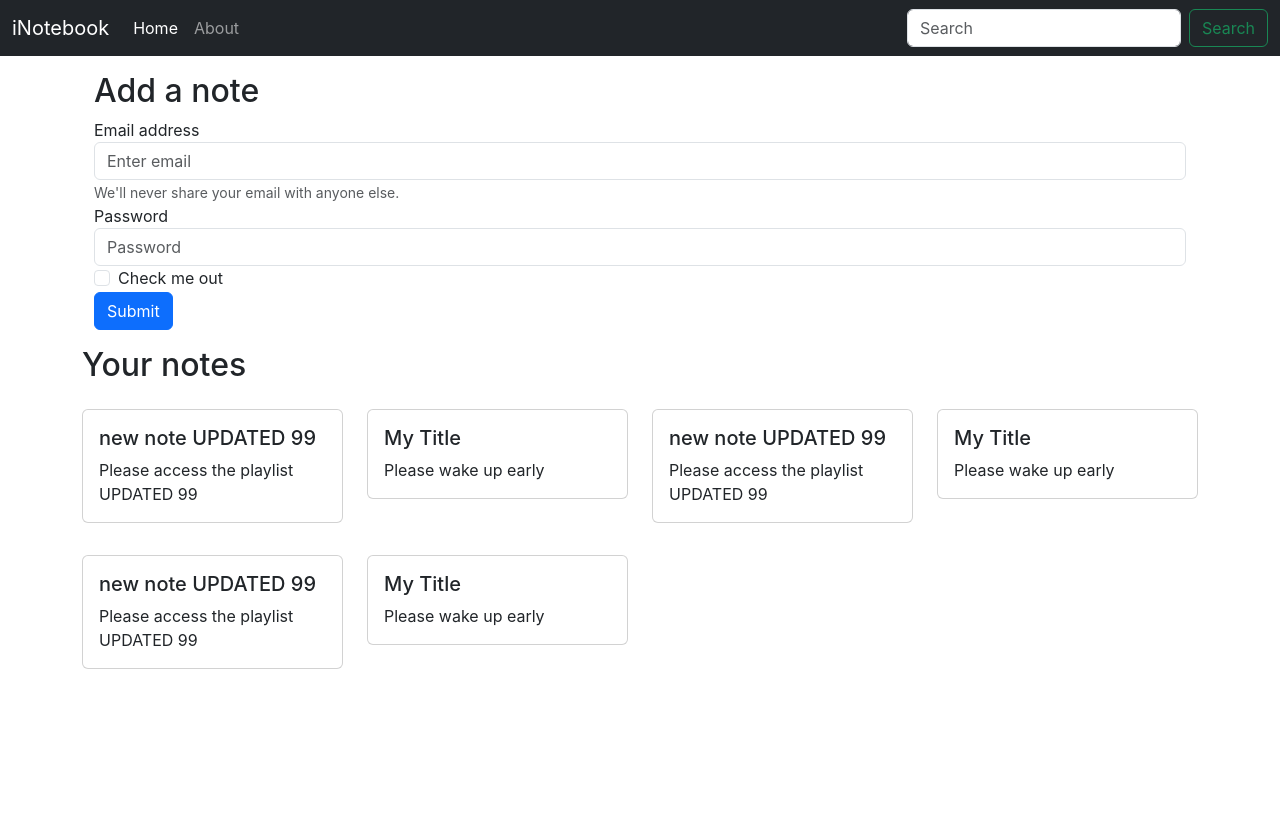
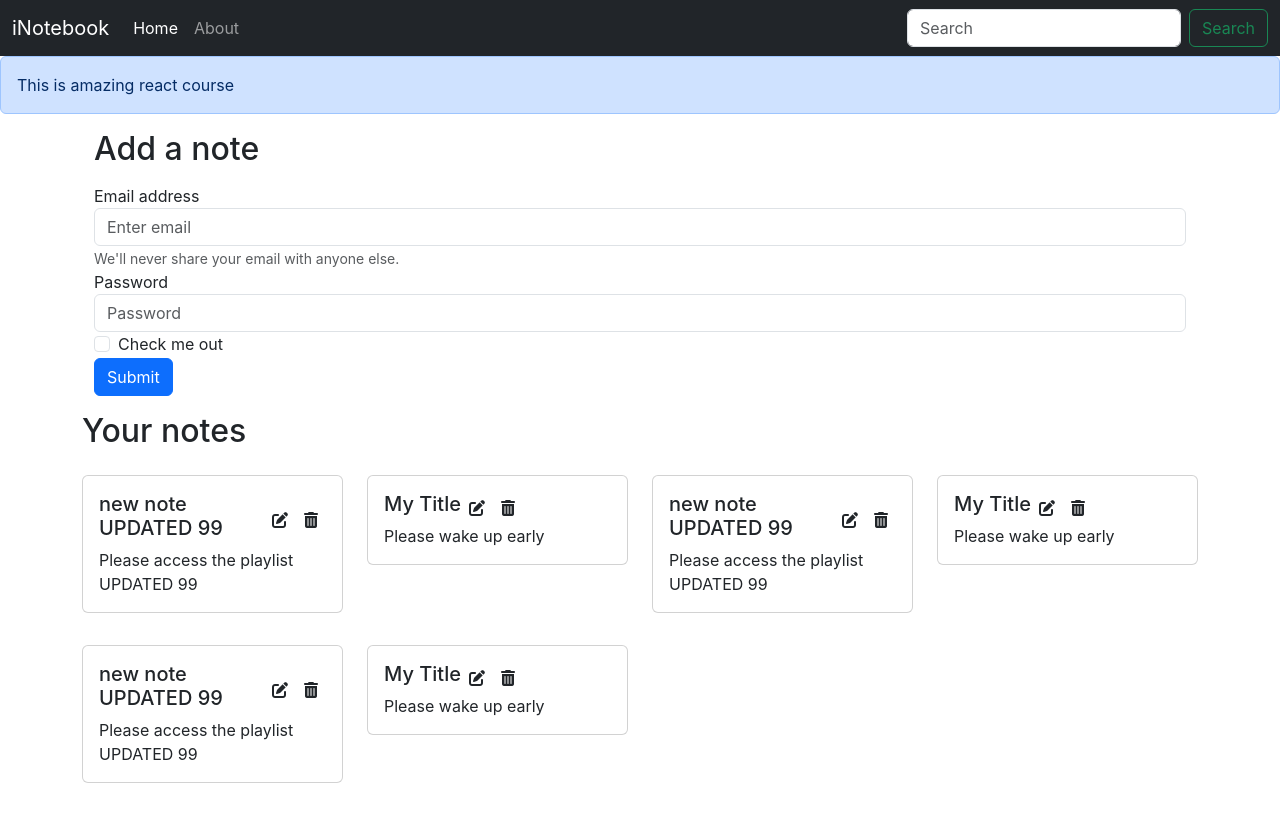
Before and after one commit to Rupam0710/inotebook---MERN-stack-App, a React (Create React App) app: page / in a window 1280 px wide. Built offline with nearby package versions, Linux system fonts and the light colour scheme.

Commit message:
62nd commit

```diff
--- a/public/index.html
+++ b/public/index.html
@@ -24,6 +24,7 @@
   <body>
     <noscript>You need to enable JavaScript to run this app.</noscript>
     <div id="root"></div>
+    <script src="https://kit.fontawesome.com/9c540143b9.js" crossorigin="anonymous"></script>
     <script
       src="https://cdn.jsdelivr.net/npm/bootstrap@5.3.1/dist/js/bootstrap.bundle.min.js"
       integrity="sha384-HwwvtgBNo3bZJJLYd8oVXjrBZt8cqVSpeBNS5n7C8IVInixGAoxmnlMuBnhbgrkm"
--- a/src/App.css
+++ b/src/App.css
@@ -1,38 +1,17 @@
-.App {
-  text-align: center;
+body {
+  margin: 0;
+  font-family: -apple-system, BlinkMacSystemFont, 'Segoe UI', 'Roboto', 'Oxygen',
+    'Ubuntu', 'Cantarell', 'Fira Sans', 'Droid Sans', 'Helvetica Neue',
+    sans-serif;
+  -webkit-font-smoothing: antialiased;
+  -moz-osx-font-smoothing: grayscale;
 }
 
-.App-logo {
-  height: 40vmin;
-  pointer-events: none;
+code {
+  font-family: source-code-pro, Menlo, Monaco, Consolas, 'Courier New',
+    monospace;
 }
 
-@media (prefers-reduced-motion: no-preference) {
-  .App-logo {
-    animation: App-logo-spin infinite 20s linear;
-  }
+i{
+  cursor: pointer;
 }
-
-.App-header {
-  background-color: #282c34;
-  min-height: 100vh;
-  display: flex;
-  flex-direction: column;
-  align-items: center;
-  justify-content: center;
-  font-size: calc(10px + 2vmin);
-  color: white;
-}
-
-.App-link {
-  color: #61dafb;
-}
-
-@keyframes App-logo-spin {
-  from {
-    transform: rotate(0deg);
-  }
-  to {
-    transform: rotate(360deg);
-  }
-}
--- a/src/App.js
+++ b/src/App.js
@@ -1,5 +1,6 @@
 import "./App.css";
 import About from "./components/About";
+import Alert from "./components/Alert";
 import Home from "./components/Home";
 import Navbar from "./components/Navbar";
 import NoteState from "./context/notes/NoteState";
@@ -15,6 +16,7 @@ function App() {
       <NoteState>
       <Router>
       <Navbar/>
+      <Alert message = "This is amazing react course"/>
       <div className="container">
       <Routes>
           <Route exact path="/" element={<Home/>}></Route>
--- /dev/null
+++ b/src/components/Alert.js
@@ -0,0 +1,13 @@
+import React from "react";
+
+const Alert = (props) => {
+  return (
+    <div>
+      <div className="alert alert-primary" role="alert">
+        {props.message}
+      </div>
+    </div>
+  );
+};
+
+export default Alert;
--- a/src/components/Home.js
+++ b/src/components/Home.js
@@ -7,36 +7,36 @@ const Home = () => {
     <div>
       <div className="container my-3">
       <h2>Add a note</h2>
-      <form>
-        <div class="form-group">
-          <label for="exampleInputEmail1">Email address</label>
+      <form className="my-3">
+        <div className="form-group">
+          <label htmlFor="exampleInputEmail1">Email address</label>
           <input
             type="email"
-            class="form-control"
+            className="form-control"
             id="exampleInputEmail1"
             aria-describedby="emailHelp"
             placeholder="Enter email"
           />
-          <small id="emailHelp" class="form-text text-muted">
+          <small id="emailHelp" className="form-text text-muted">
             We'll never share your email with anyone else.
           </small>
         </div>
-        <div class="form-group">
-          <label for="exampleInputPassword1">Password</label>
+        <div className="form-group">
+          <label htmlFor="exampleInputPassword1">Password</label>
           <input
             type="password"
-            class="form-control"
+            className="form-control"
             id="exampleInputPassword1"
             placeholder="Password"
           />
         </div>
-        <div class="form-check">
-          <input type="checkbox" class="form-check-input" id="exampleCheck1" />
-          <label class="form-check-label" for="exampleCheck1">
+        <div className="form-check">
+          <input type="checkbox" className="form-check-input" id="exampleCheck1" />
+          <label className="form-check-label" htmlFor="exampleCheck1">
             Check me out
           </label>
         </div>
-        <button type="submit" class="btn btn-primary">
+        <button type="submit" className="btn btn-primary">
           Submit
         </button>
       </form>
--- a/src/components/Noteitem.js
+++ b/src/components/Noteitem.js
@@ -1,15 +1,17 @@
 import React from "react";
 
 const Noteitem = (props) => {
-  const {note} = props;
+  const { note } = props;
   return (
     <div className="col-md-3">
-      <div class="card my-3">
-        <div class="card-body">
-          <h5 class="card-title">{note.title}</h5>
-          <p class="card-text">
-            {note.description}
-          </p>
+      <div className="card my-3">
+        <div className="card-body">
+          <div className="d-flex align-items-center">
+            <h5 className="card-title">{note.title}</h5>
+            <i className="fa-solid fa-pen-to-square mx-2"></i>
+            <i className="fa-solid fa-trash-can mx-2"></i>
+          </div>
+          <p className="card-text">{note.description}</p>
         </div>
       </div>
     </div>
--- a/src/components/Notes.js
+++ b/src/components/Notes.js
@@ -10,7 +10,7 @@ const Notes = () => {
     <div className="row my-3">
       <h2>Your notes</h2>
       {notes.map((note)=>{
-        return <Noteitem note={note}/>;
+        return <Noteitem key={note._id} note={note}/>;
       })}
       </div>
   )
--- a/src/context/notes/NoteState.js
+++ b/src/context/notes/NoteState.js
@@ -13,7 +13,7 @@ const NoteState = (props)=>{
           "__v": 0
         },
         {
-          "_id": "649569b43b62765eace06822",
+          "_id": "649569b43b627265eace06822",
           "user": "6492c6a77d37dd4d15ccc8ce",
           "title": "My Title",
           "description": "Please wake up early",
@@ -22,7 +22,7 @@ const NoteState = (props)=>{
           "__v": 0
         },
         {
-          "_id": "649569813b62765eace06820",
+          "_id": "64956918123b62765eace06820",
           "user": "6492c6a77d37dd4d15ccc8ce",
           "title": "new note UPDATED 99",
           "description": "Please access the playlist UPDATED 99",
@@ -31,7 +31,7 @@ const NoteState = (props)=>{
           "__v": 0
         },
         {
-          "_id": "649569b43b62765eace06822",
+          "_id": "6495692b43b62765eace206822",
           "user": "6492c6a77d37dd4d15ccc8ce",
           "title": "My Title",
           "description": "Please wake up early",
@@ -40,7 +40,7 @@ const NoteState = (props)=>{
           "__v": 0
         },
         {
-          "_id": "649569813b62765eace06820",
+          "_id": "6495698153b62765eace062820",
           "user": "6492c6a77d37dd4d15ccc8ce",
           "title": "new note UPDATED 99",
           "description": "Please access the playlist UPDATED 99",
@@ -49,7 +49,7 @@ const NoteState = (props)=>{
           "__v": 0
         },
         {
-          "_id": "649569b43b62765eace06822",
+          "_id": "649569b43b627675eace306822",
           "user": "6492c6a77d37dd4d15ccc8ce",
           "title": "My Title",
           "description": "Please wake up early",
```
